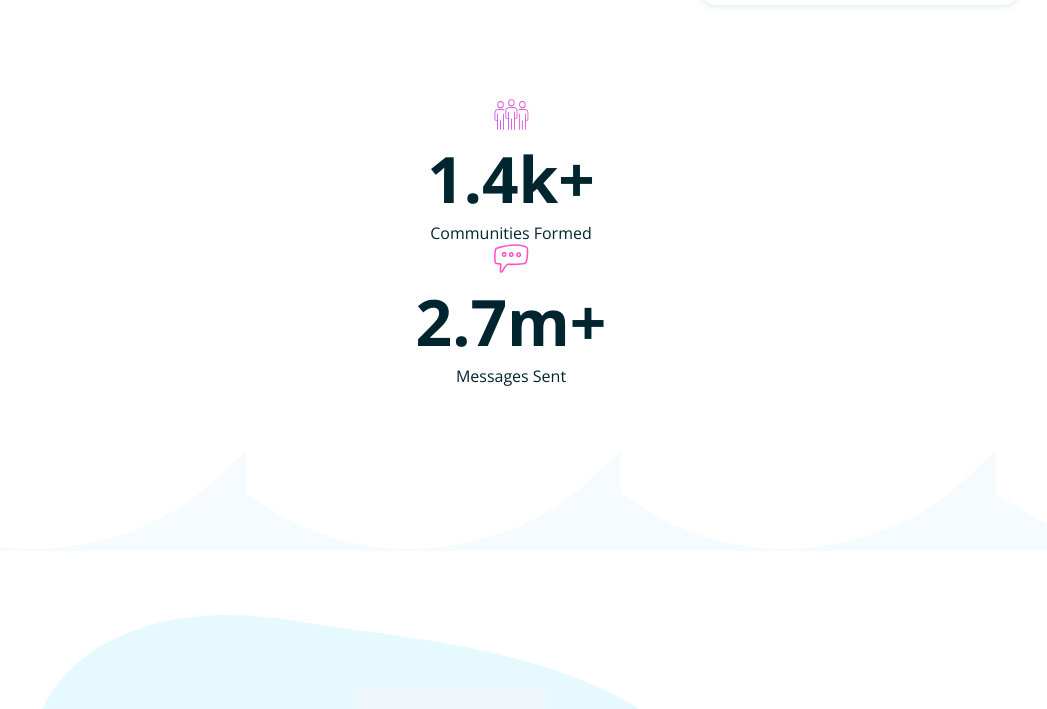
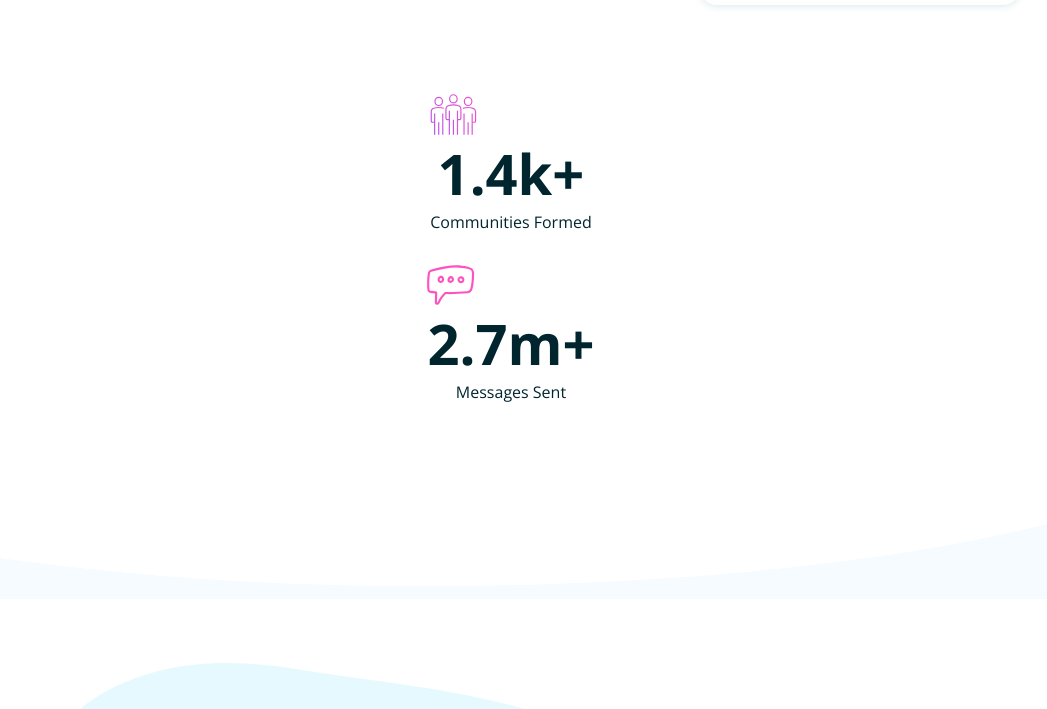
Before and after one commit to lorenapm/huddle-landing-page, a plain HTML site: page index.html in a window 1280 px wide. Shown: the part 1210-1919 px from the top of the page, without its empty margins (129-1176 px from the left). Drawn offline with nearby package versions, Linux system fonts and the light colour scheme.

Commit message:
compleate header styles

```diff
--- a/css/styles.css
+++ b/css/styles.css
@@ -91,25 +91,43 @@ body {
 }
 .hero__img {
   width: 100%;
-}
-.hero__item {
-  text-align: center;
+  margin: 0 auto;
+  display: block;
 }
 .hero__numbers {
   display: flex;
   flex-direction: column;
   align-items: center;
+  padding-bottom: 100px;
 }
+.hero__item {
+  text-align: center;
+  margin-bottom: 2em;
+}
+
 .hero__icon {
-  width: 35px;
+  display: block;
 }
 .hero__number {
-  font-size: 4rem;
+  font-size: 3.5rem;
   color: var(--very-dark-cyan);
 }
+.hero__text {
+  text-align: center;
+}
 .wave {
+  position: absolute;
   width: 100%;
   height: 100px;
-
+  background-repeat: no-repeat;
+  background-size: 100% 100px;
+}
+.wave--bottom {
+  left: 0;
+  bottom: 0;
   background-image: url(../images/bg-section-top-mobile-1.svg);
 }
+.wave--top {
+  left: 0;
+  top: 0;
+}
```
